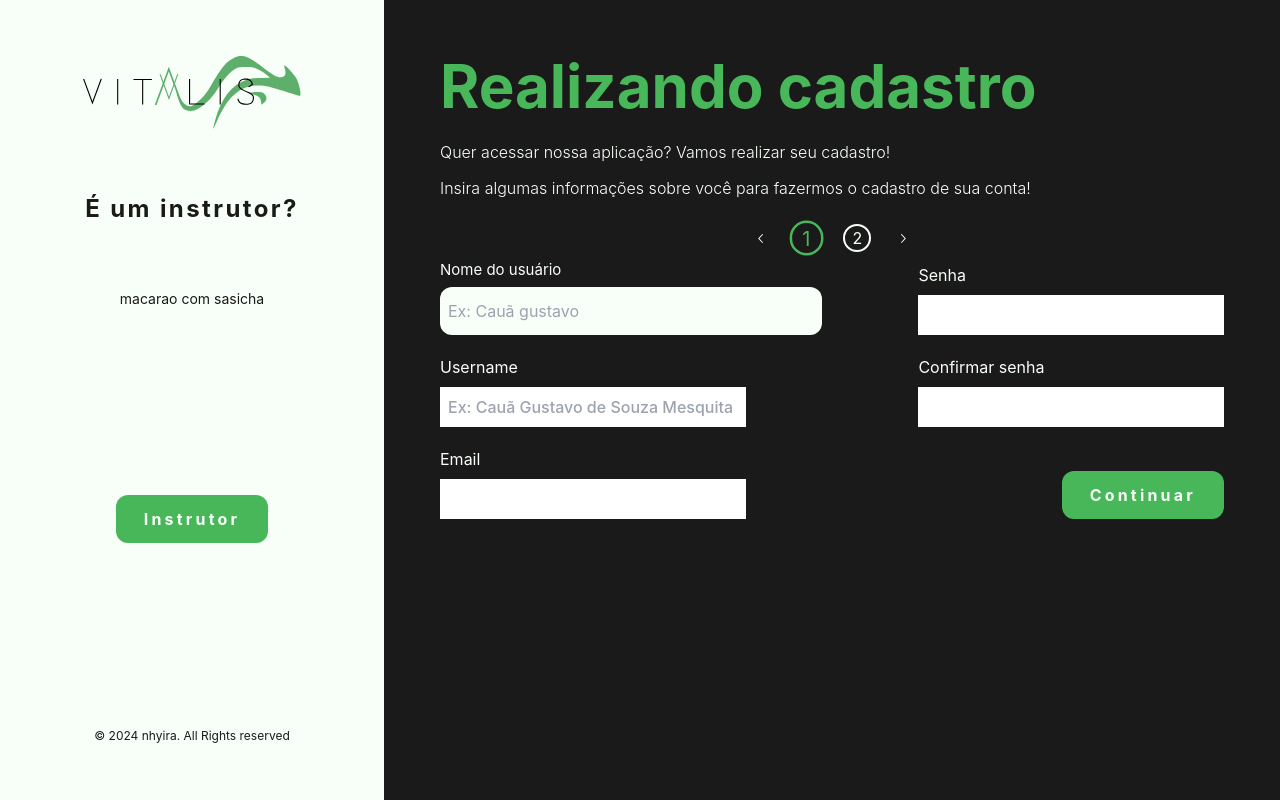
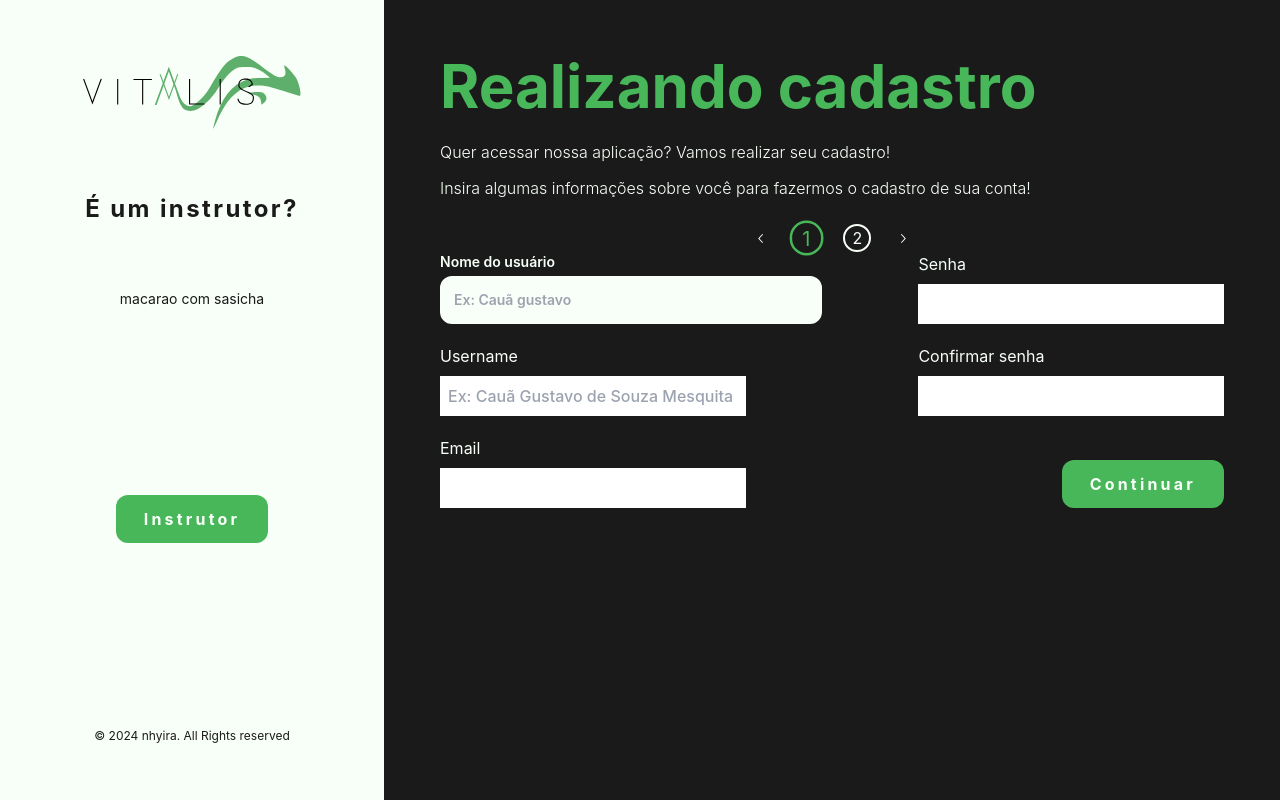
Before and after one commit to nhyira-group5/sistema-vitalis, a React (Vite) app: page / in a window 1280 px wide. Built offline with nearby package versions, Linux system fonts and the light colour scheme; what webfontloader would draw is missing.

Commit message:
refactor - polimento do componente input

```diff
--- a/src/components/Input/input.jsx
+++ b/src/components/Input/input.jsx
@@ -1,25 +1,25 @@
 import * as Label from "@radix-ui/react-label";
 
-export function Input({isColum, inputStyle, labelContent, labelStyle, placeholder, onChangeFunction, value, id, inputType,  }) {
+export function Input({isColum, inputStyle, labelContent, labelStyle, placeholder, onChangeFunction, value, id, inputType,  nome}) {
   return (
 
-    <div className={`flex ${isColum ? 'flex-col' : 'flex-row'}`}>
       <Label.Root
-        className={`${labelStyle ? labelStyle : 'text-[15px] font-sm leading-[35px] text-black'}`}
+        className={`${labelStyle ? labelStyle : 'text-sm font-sm font-semibold focus-within:text-primary-green300 flex '} ${isColum ? 'flex-col gap-1' : 'flex-row '}`}
         htmlFor={id}
       >
         {labelContent}
-      </Label.Root>
-      <input
-        className={`${inputStyle ? inputStyle : 'w-full px-2  py-3 bg-white rounded-xl flex-1 outline-none text-black100'}`}
+
+        <input
+        className={`${inputStyle ? inputStyle : 'peer w-full px-3 font-inter  py-3 bg-white border-white border-2 rounded-xl outline-none focus:ring focus:ring-primary-green300 text-black500'}`}
         placeholder={placeholder}
         onChange={onChangeFunction}
         value={value}
         id={id}
-        name={name}
+        name={nome}
         type={inputType}
+      />
 
-      />
-    </div>
+      </Label.Root>
+
   );
 }
--- a/src/pages/Cadastro/cadastroPage.jsx
+++ b/src/pages/Cadastro/cadastroPage.jsx
@@ -15,8 +15,8 @@ return(
                            contentText={`${userType ? 'macarao com sasicha' : 'socoro jesus'}`}
                            userType = {userType}
                            Button={<Button onClick={()=>setUserType(!userType)}
-                            style={`text-md px-7 py-3 rounded-xl tracking-[0.2rem] text-white font-bold ${userType ? 'bg-primary-green300' : 'bg-alt-purple300'}`}
-                            content={`${userType ? 'Instrutor' : 'Aluno'}`} />}/>
+                           style={`text-md px-7 py-3 rounded-xl tracking-[0.2rem] text-white font-bold ${userType ? 'bg-primary-green300' : 'bg-alt-purple300'}`}
+                           content={`${userType ? 'Instrutor' : 'Aluno'}`} />}/>
 
         <div className="flex flex-col gap-6 text-white p-14  w-full ">
             <div className="flex flex-col gap-3">
--- a/src/pages/Cadastro/sections/alunoFormCadastro/AlunoFormCadastro.jsx
+++ b/src/pages/Cadastro/sections/alunoFormCadastro/AlunoFormCadastro.jsx
@@ -55,9 +55,9 @@ const handleChange = (event) =>{
                             <Input isColum={true}
                                    labelContent={"Nome do usuário"}
                                    placeholder={"Ex: Cauã gustavo"}
-                                   onChangeFunction={() => {handleChange()}}
+                                   onChangeFunction={handleChange}
                                    value={formData.nome}
-                                   name={"nome"}
+                                   nome={"nome"}
                                    id={"data-nomeUsuaruo"}
                                    type={"text"}
                                    isRequired={true}
```
